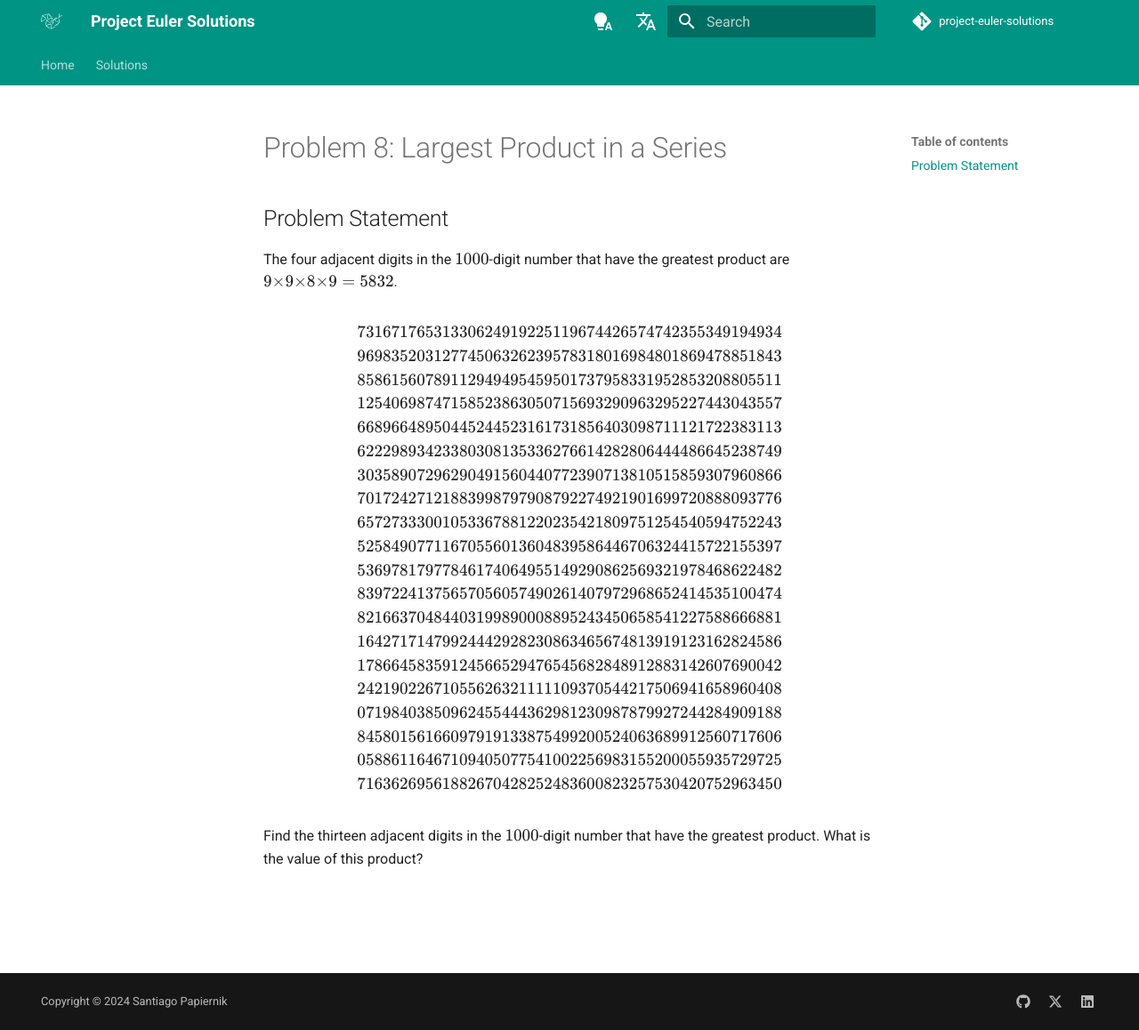
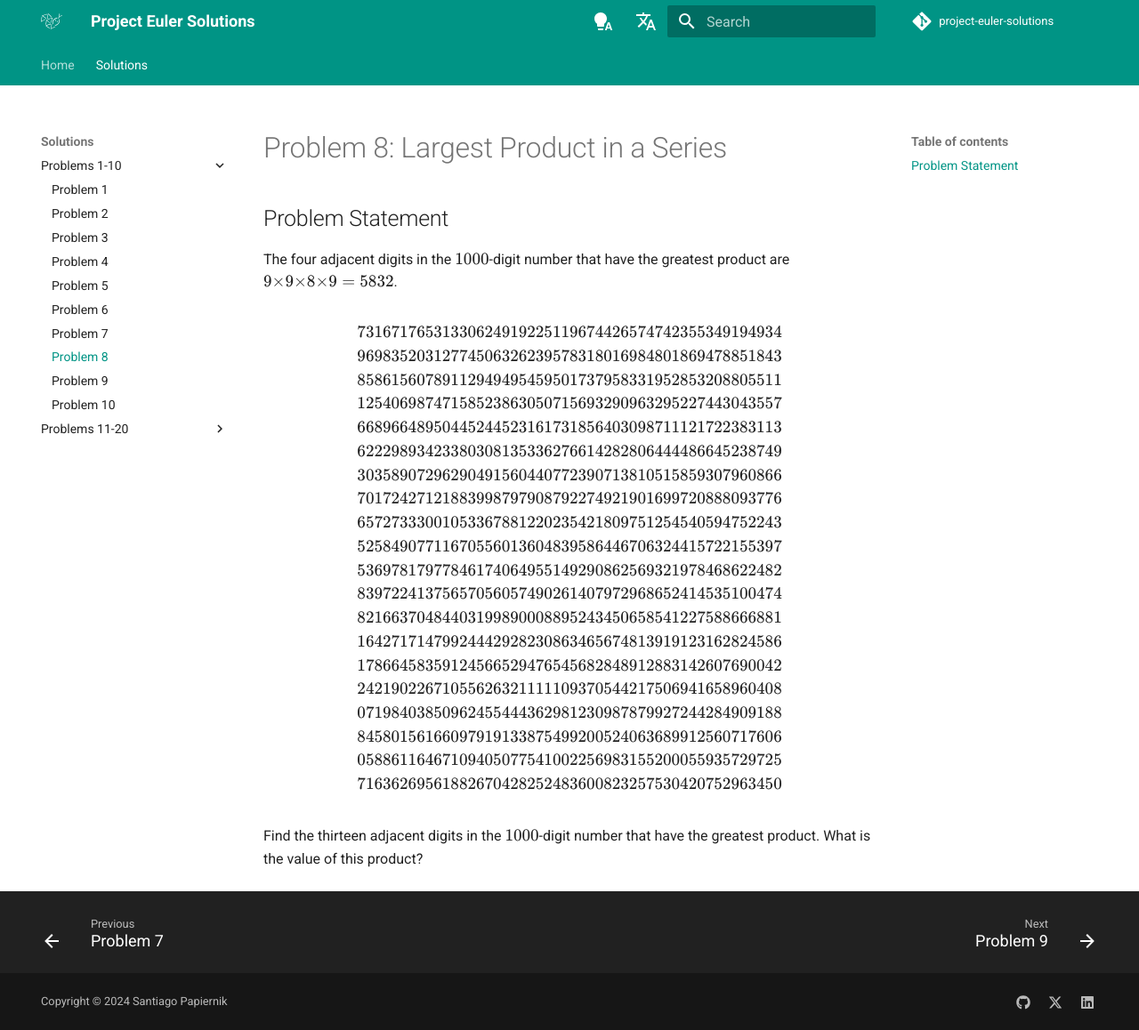
Before and after one commit to spapiernik/project-euler-solutions, an MkDocs documentation site: the page built from docs/en/docs/solutions/008.md, in a window 1280 px wide and 1158 px high. Shown: the whole window at 89% size. Built offline with MkDocs 1.6.1 and Material for MkDocs 9.7.7, drawn with Linux system fonts in a browser that asks for light colours; comment, search, counter and statistics services are not loaded.

Commit message:
:wrench: Update mkdocs.yml to include navigation for Problems 7-12

```diff
--- a/docs/en/mkdocs.yml
+++ b/docs/en/mkdocs.yml
@@ -85,3 +85,10 @@
       - Problem 4: solutions/004.md
       - Problem 5: solutions/005.md
       - Problem 6: solutions/006.md
+      - Problem 7: solutions/007.md
+      - Problem 8: solutions/008.md
+      - Problem 9: solutions/009.md
+      - Problem 10: solutions/010.md
+    - Problems 11-20:
+      - Problem 11: solutions/011.md
+      - Problem 12: solutions/012.md
```
